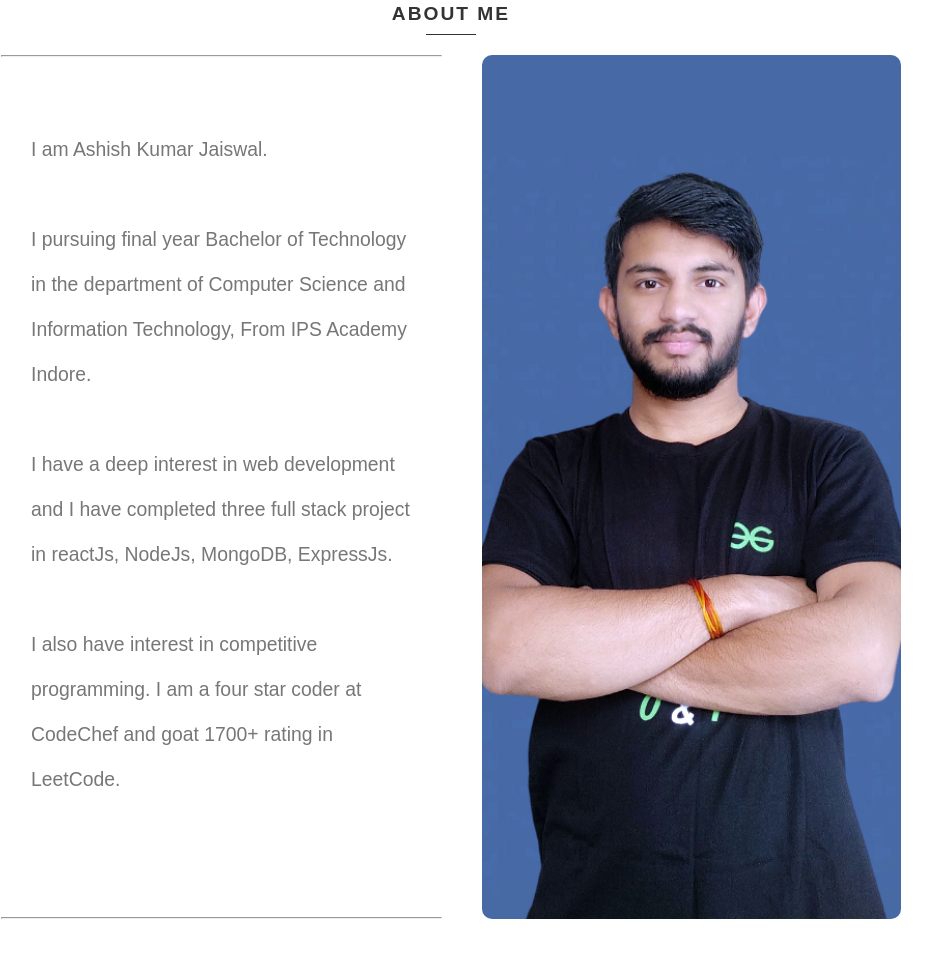
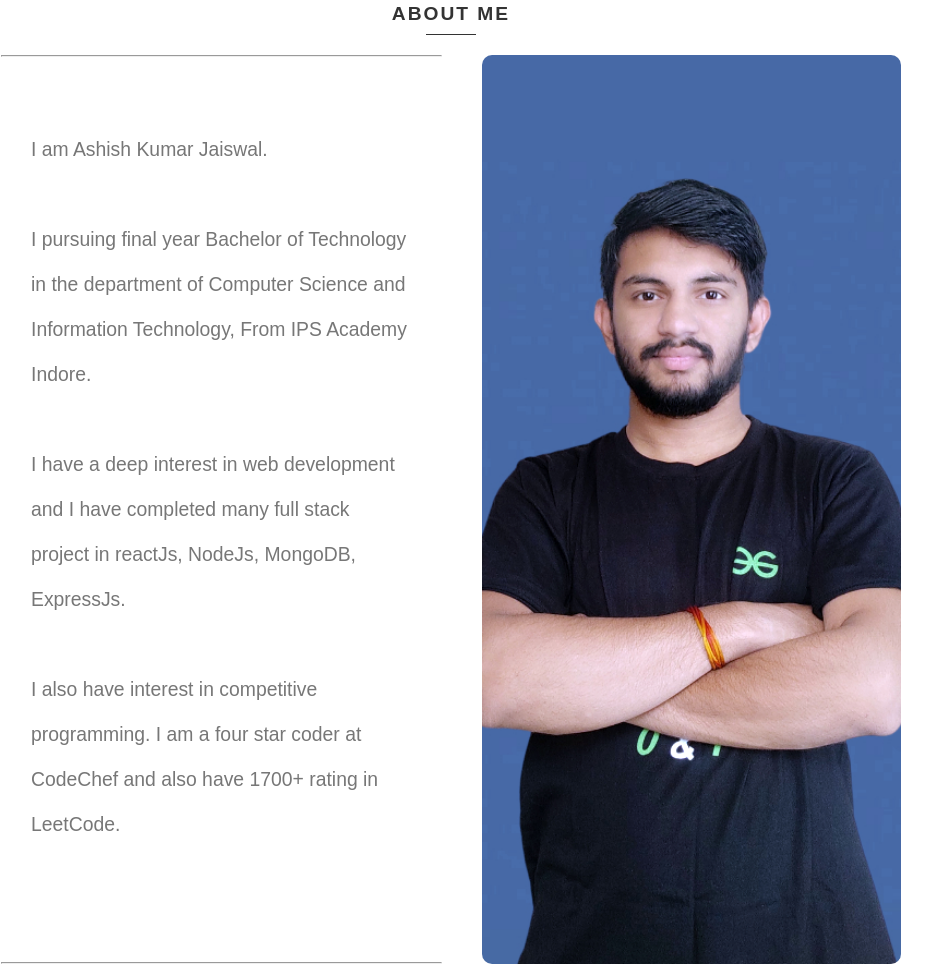
Before and after one commit to ashishkumarjaiswal/Portfolio-Website, a plain HTML site: page index.html in a window 1280 px wide. Shown: the part 877-1844 px from the top of the page, without its empty margins (339-1271 px from the left). Drawn offline with Linux system fonts and the light colour scheme; a web font is replaced by a local one.

Commit message:
spelling correction

```diff
--- a/index.html
+++ b/index.html
@@ -82,12 +82,12 @@
                             Information
                             Technology, From IPS Academy Indore.
                             <br><br>
-                            I have a deep interest in web development and I have completed three full stack project in
+                            I have a deep interest in web development and I have completed many full stack project in
                             reactJs, NodeJs, MongoDB, ExpressJs.
                             <br><br>
                             I also have interest in competitive programming. I am a
                             four star coder at
-                            CodeChef and goat 1700+ rating in LeetCode.
+                            CodeChef and also have 1700+ rating in LeetCode.
                             <br><br>
 
                         </p>
```
